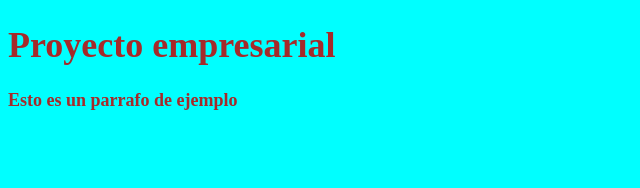
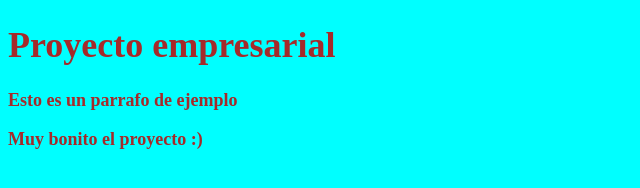
Before and after one commit to Daniel0495/CursoGit, a plain HTML site: page index.html in a window 1280 px wide. Shown: the whole page, without its empty margins (0-640 px from the left). Drawn offline with Linux system fonts and the light colour scheme.

Commit message:
feat: Se agregó una linea de texto en index.html

```diff
--- a/index.html
+++ b/index.html
@@ -12,5 +12,6 @@
 <body>
     <h1> Proyecto empresarial </h1>
     <p>Esto es un parrafo de ejemplo</p>
+    <p>Muy bonito el proyecto :)</p>
 </body>
 </html>
```
